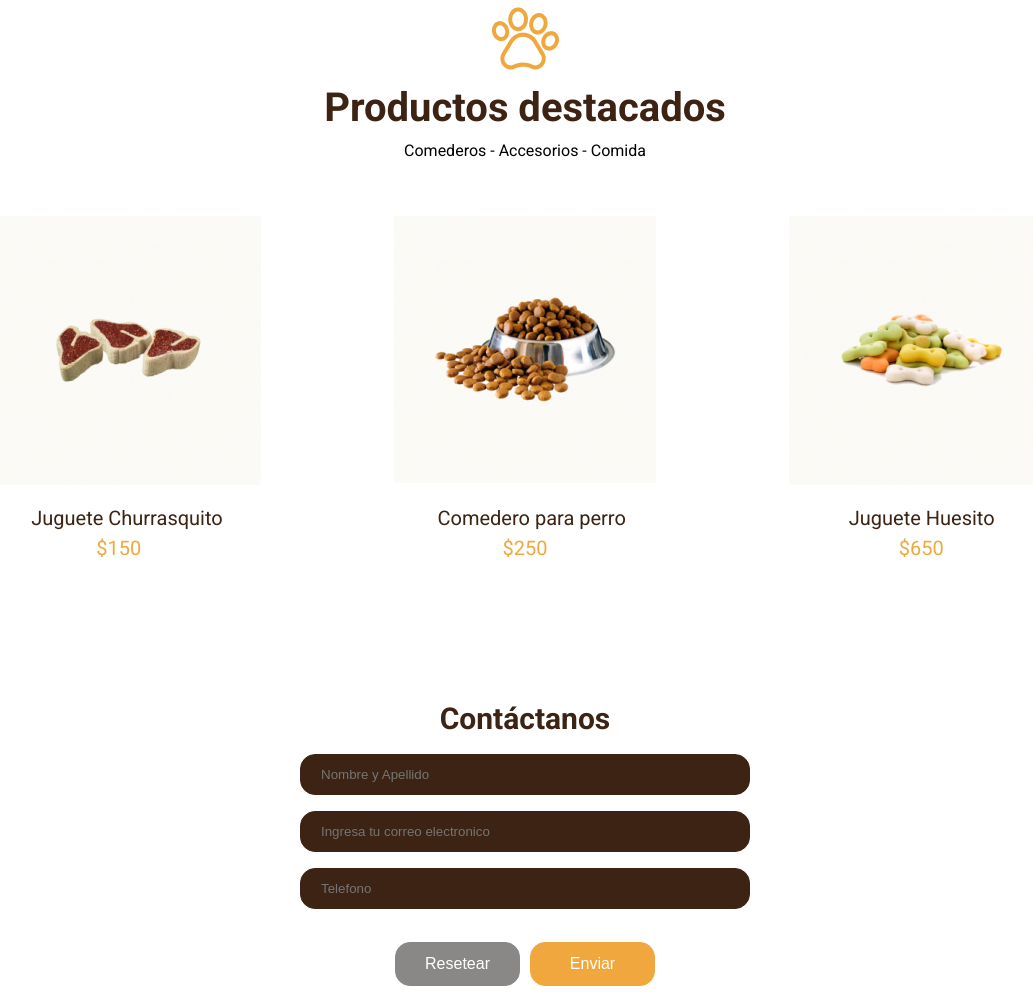
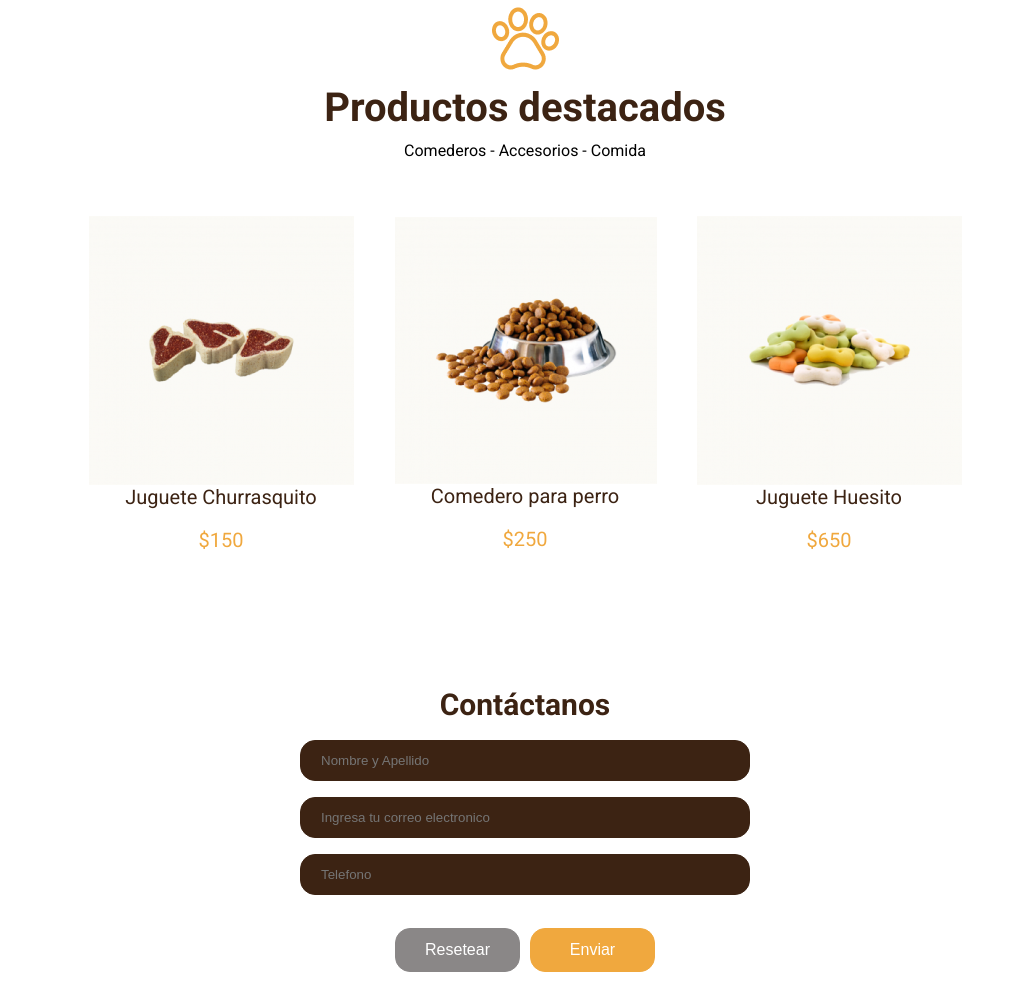
Before and after one commit to miluvalverde/frontEnd1, a plain HTML site: page Clase15/index.html in a window 1280 px wide. Shown: the part 769-1765 px from the top of the page, without its empty margins (115-1148 px from the left). Drawn offline with Linux system fonts and the light colour scheme.

Commit message:
agregue el media y corregí algunas clases

```diff
--- a/Clase15/css/styles.css
+++ b/Clase15/css/styles.css
@@ -121,74 +121,23 @@ body {
     justify-content: space-evenly;
     position: relative;
 }
-.churrasco {
-    height: 350px;
+
+.todos_productos {
+    align-items: center;
+    display: flex;
+    flex-direction: column;
+    justify-content: center;
     margin: 20px;
-    position: relative;
-    width: 265px;
 }
-.producto1 {
-    position: absolute;
-    top: 290px;
-    left: 35px;
+.producto {
     color: #3C2313;
     font-size: 20px;
 }
-.precio1 {
-    position: absolute;
-    top: 320px;
-    left: 100px;
+.precio {
+    display: flex;
     color: #F0A83E;
     font-size: 20px;
-}
-
-.comedero {
-    height: 350px;
-    width: 265px;
-    position: relative;
-    margin: 20px;
-}
-.producto2 {
-    position: absolute;
-    top: 290px;
-    left: 45px;
-    color: #3C2313;
-    font-size: 20px;
-}
-.precio2 {
-    position: absolute;
-    top: 320px;
-    left: 110px;
-    color: #F0A83E;
-    font-size: 20px;
-}
-
-.hueso {
-    height: 350px;
-    margin: 20px;
-    position: relative;
-    width: 265px;
-}
-.producto3 {
-    position: absolute;
-    top: 290px;
-    left: 60px;
-    color: #3C2313;
-    font-size: 20px;
-}
-.precio3 {
-    position: absolute;
-    top: 320px;
-    left: 110px;
-    color: #F0A83E;
-    font-size: 20px;
-}
-
-.imagen {
-    height: 268.86px;
-    position: absolute;
-    top: 10px;
-    width: 265px;
+    justify-content: center;
 }
 
 
@@ -350,3 +299,64 @@ footer {
 
 
 /* MEDIA */
+
+@media (max-width: 1420px) {
+
+    .destacados{
+        flex-wrap: wrap;
+        justify-content: center;
+        align-items: center;
+    }
+}
+
+@media (max-width: 680px) {
+
+    .menu {
+        flex-direction: column;
+        padding: 10px;
+    }
+
+    .menu_chico {
+        flex-direction: row;
+        padding: 10px;
+    }
+
+    .logo_arriba {
+        padding: 10px;
+    }
+
+    .varios h2{
+        font-size: 30px;
+    }
+
+    .destacados {
+        justify-content: center;
+    }
+
+    .input {
+        width: 300px;
+    }
+
+    .subscribirme {
+        flex-direction: column;
+    }
+
+    .correo h3 {
+        font-size: 19px;
+    }
+
+    .ingresar {
+        width: 220px;
+    }
+
+    .submit {
+        font-size: 11px;
+        width: 100px;
+    }
+
+    .informacion {
+        flex-wrap: wrap;
+        align-items: center;
+        justify-content: center;
+    }
+}
--- a/Clase15/index.html
+++ b/Clase15/index.html
@@ -11,7 +11,7 @@
     <link href="https://fonts.googleapis.com/css2?family=Roboto:wght@400;500;700&display=swap" rel="stylesheet">
 </head>
 <body>
-    <header>
+    <header> <!-- Seccion ofertas y selecciones -->
         <div class="lista_header">
             <p>Grandes ofertas</p>
             <div>
@@ -25,7 +25,7 @@
         </div>
     </header>
     <main>
-        <nav class="menu">
+        <nav class="menu"> <!-- Seccion menú superior -->
             <a class="logo_arriba" href="index.html"><img src="img/Logo1.png" alt="Logo página"></a>
             <br>
             <section>
@@ -43,7 +43,7 @@
             </div>
         </section>
         <br>
-        <section>
+        <section> <!-- Sección de productos destacados-->
             <div class="productos_destacados">
                 <div class="varios">
                     <img src="img/pawprint1.png" alt="pata de perro">
@@ -52,38 +52,38 @@
                 </div>
             </div>
             <section class="destacados">
-                <div class="churrasco">
+                <div class="todos_productos">
                     <img src="img/churrasquito.png" alt="imagen">
                     <div class="letra">
-                        <div class="producto1">
+                        <div class="producto">
                             Juguete Churrasquito
                         </div>
                         <br>
-                        <div class="precio1">
+                        <div class="precio">
                             $150
                         </div>
                     </div>
                 </div>
-                <div class="comedero">
+                <div class="todos_productos">
                     <img src="img/comedero.png" alt="imagen">
                     <div class="letra">
-                        <div class="producto2">
+                        <div class="producto">
                             Comedero para perro
                         </div>
                         <br>
-                        <div class="precio2">
+                        <div class="precio">
                             $250
                         </div>
                     </div>
                 </div>
-                <div class="hueso">
+                <div class="todos_productos">
                     <img src="img/Huesito.png" alt="imagen">
                     <div class="letra">
-                        <div class="producto3">
+                        <div class="producto">
                             Juguete Huesito
                         </div>
                         <br>
-                        <div class="precio3">
+                        <div class="precio">
                             $650
                         </div>
                     </div>
@@ -91,11 +91,11 @@
             </section>
 
         </section>
-        <section class="form" id="form"> <!-- revisar esto -->
+        <section class="form" id="form"> <!-- Formulario de contacto -->
             <form action="form">
                 <legend>Contáctanos</legend>
                     <div>
-                        <input type="text" placeholder="Nombre y Apellido" class="input">
+                        <input type="text" placeholder="Nombre y Apellido" class="input" name="nombre y apellido">
                     </div>
                     <div>
                         <input type="email" placeholder="Ingresa tu correo electronico" class="input">
@@ -110,7 +110,7 @@
             </form>
         </section>
         <br>
-        <section class="subscribirme">
+        <section class="subscribirme"> <!-- Seccion subscribirse -->
             <div class="correo">
                 <img src="/img/enviar-correo.png" alt="correo">
                 <h3>Subscríbete para más novedades</h3>
@@ -120,7 +120,7 @@
                 <input class="submit" type="submit" value="Subcribirme">
             </div>
         </section>
-        <section class="informacion" id="nosotros">
+        <section class="informacion" id="nosotros"> <!-- Seccion información -->
             <div class="informacion_todos">
                 <div class="contacto">
                     <img src="/img/Icono.png" alt="Logo ubicacion">
```
